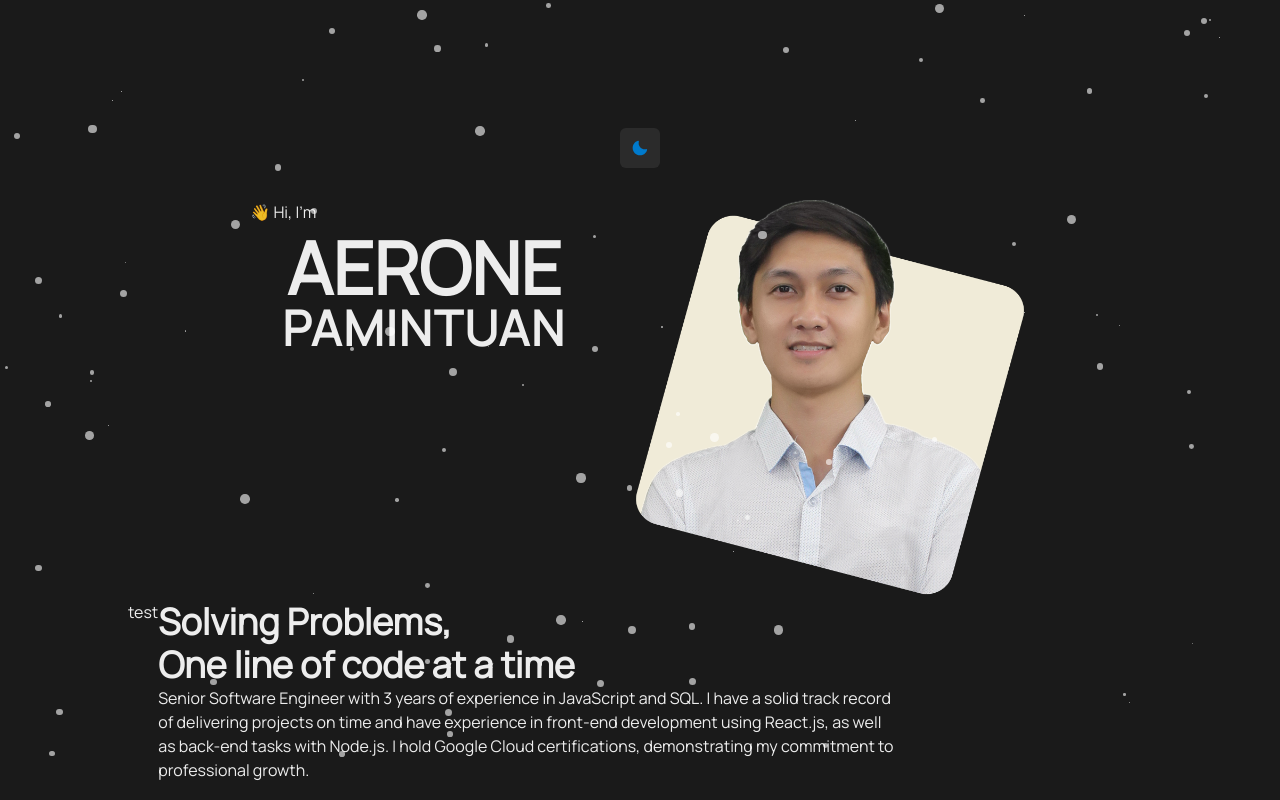
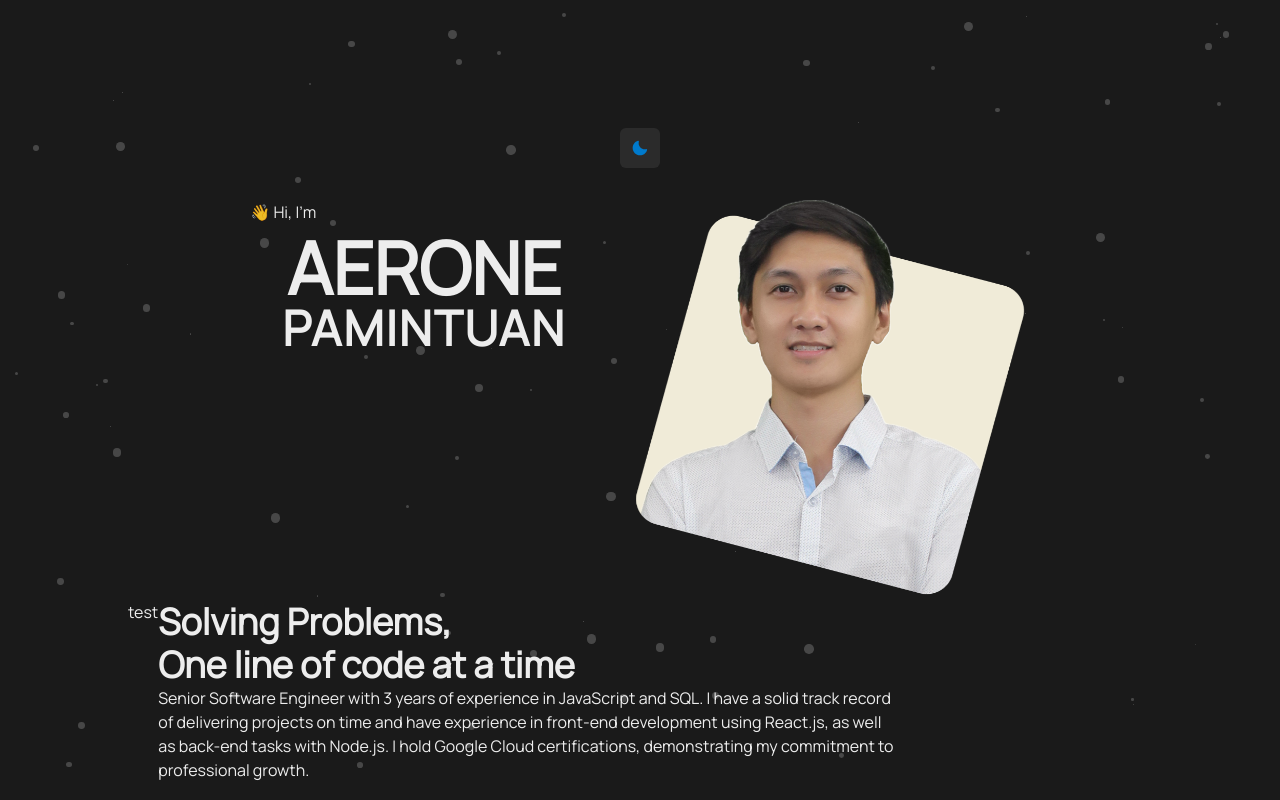
Before and after one commit to Aeroneeee/aerone-website, a React (Vite) app: page / in a window 1280 px wide. Built offline with nearby package versions, Linux system fonts and the light colour scheme.

Commit message:
♻️ refactor code

```diff
--- a/src/App.jsx
+++ b/src/App.jsx
@@ -7,7 +7,7 @@ import {
 } from 'react-router-dom';
 import { Center, Flex, useColorMode } from '@chakra-ui/react';
 
-import Home from 'components/Home';
+import Main from 'components/Main';
 import Loader from 'components/Loader';
 import Background from 'components/Background';
 
@@ -26,7 +26,6 @@ function App() {
 
 	return (
 		<Router>
-			{colorMode == 'dark' && <Background />}
 			{load ? (
 				<Flex
 					width='100vw'
@@ -39,10 +38,13 @@ function App() {
 					</Center>
 				</Flex>
 			) : (
-				<Routes>
-					<Route path='/' element={<Home />} />
-					<Route path='*' element={<Navigate to='/' />} />
-				</Routes>
+				<>
+					{colorMode == 'dark' && <Background />}
+					<Routes>
+						<Route path='/' element={<Main />} />
+						<Route path='*' element={<Navigate to='/' />} />
+					</Routes>
+				</>
 			)}
 		</Router>
 	);
--- a/src/components/Background/index.jsx
+++ b/src/components/Background/index.jsx
@@ -4,7 +4,7 @@ import './styles.css';
 
 const Background = () => {
 	const starSize = 10;
-	const starMoveSpeed = 0.001;
+	const starMoveSpeed = 0.0005;
 	const starCount = 100;
 	const [stars, setStars] = useState([]);
 	const [cursorPosition, setCursorPosition] = useState({ x: 0, y: 0 });
@@ -59,6 +59,7 @@ const Background = () => {
 							(cursorPosition.y - window.innerHeight / 2) *
 								starMoveSpeed *
 								star.z,
+						transform: 'left 0.5s ease, top 0.5s ease',
 						width: `${star.z / starSize}px`,
 						height: `${star.z / starSize}px`,
 					}}
--- a/src/components/Background/styles.css
+++ b/src/components/Background/styles.css
@@ -13,5 +13,5 @@
 	height: 2px;
 	background-color: white;
 	border-radius: 50%;
-	opacity: 60%;
+	opacity: 20%;
 }
--- /dev/null
+++ b/src/components/Description.jsx
@@ -0,0 +1,24 @@
+import React from 'react';
+import { Box, Flex, Heading, Text } from '@chakra-ui/react';
+
+function Description() {
+	return (
+		<Flex justifyContent='center' w={['15em', '48em']}>
+			<Text>test</Text>
+			<Box>
+				<Heading>Solving Problems,</Heading>
+				<Heading>One line of code at a time</Heading>
+				<Text>
+					Senior Software Engineer with 3 years of experience in
+					JavaScript and SQL. I have a solid track record of
+					delivering projects on time and have experience in front-end
+					development using React.js, as well as back-end tasks with
+					Node.js. I hold Google Cloud certifications, demonstrating
+					my commitment to professional growth.
+				</Text>
+			</Box>
+		</Flex>
+	);
+}
+
+export default Description;
--- a/src/components/Home.jsx
+++ /dev/null
@@ -1,81 +0,0 @@
-import React from 'react';
-import {
-	Box,
-	Center,
-	Flex,
-	Heading,
-	Text,
-	Stack,
-	Image,
-	VStack,
-	useColorMode,
-	IconButton,
-} from '@chakra-ui/react';
-import { MoonIcon, SunIcon } from '@chakra-ui/icons';
-
-import profile from 'assets/profile.png';
-
-function Home() {
-	const { colorMode, toggleColorMode } = useColorMode();
-
-	return (
-		<Box mt={['2em', '8em']} mx={['2em', '8em']}>
-			<Flex justifyContent='center' mb='2em'>
-				<IconButton
-					color='primary'
-					onClick={toggleColorMode}
-					icon={colorMode == 'light' ? <SunIcon /> : <MoonIcon />}
-				/>
-			</Flex>
-			<Flex
-				justifyContent='center'
-				direction={['column-reverse', 'row']}
-				gap={['1em', '4em']}
-			>
-				<Stack>
-					<Text>👋 Hi, I’m</Text>
-					<Center ml='2em'>
-						<VStack spacing='0'>
-							<Heading as='h1' size='4xl' textAlign='center'>
-								AERONE
-							</Heading>
-							<Heading
-								as='h1'
-								size='2xl'
-								textAlign='center'
-								letterSpacing={['4px', '2px']}
-							>
-								PAMINTUAN
-							</Heading>
-						</VStack>
-					</Center>
-				</Stack>
-				<Center>
-					<Image
-						src={profile}
-						alt='Aerone Pamintuan'
-						boxSize={['200', '400']}
-					/>
-				</Center>
-			</Flex>
-			<Flex justifyContent='center' w={['15em', '48em']}>
-				<Text>test</Text>
-				<Box>
-					<Heading>Solving Problems,</Heading>
-					<Heading>One line of code at a time</Heading>
-					<Text>
-						Senior Software Engineer with 3 years of experience in
-						JavaScript and SQL. I have a solid track record of
-						delivering projects on time and have experience in
-						front-end development using React.js, as well as
-						back-end tasks with Node.js. I hold Google Cloud
-						certifications, demonstrating my commitment to
-						professional growth.
-					</Text>
-				</Box>
-			</Flex>
-		</Box>
-	);
-}
-
-export default Home;
--- /dev/null
+++ b/src/components/Main.jsx
@@ -0,0 +1,26 @@
+import React from 'react';
+import { Box, Flex, useColorMode, IconButton } from '@chakra-ui/react';
+import { MoonIcon, SunIcon } from '@chakra-ui/icons';
+
+import Name from 'components/Name';
+import Description from 'components/Description';
+
+function Main() {
+	const { colorMode, toggleColorMode } = useColorMode();
+
+	return (
+		<Box mt={['2em', '8em']} mx={['2em', '8em']}>
+			<Flex justifyContent='center' mb='2em'>
+				<IconButton
+					color='primary'
+					onClick={toggleColorMode}
+					icon={colorMode == 'light' ? <SunIcon /> : <MoonIcon />}
+				/>
+			</Flex>
+			<Name />
+			<Description />
+		</Box>
+	);
+}
+
+export default Main;
--- /dev/null
+++ b/src/components/Name.jsx
@@ -0,0 +1,50 @@
+import React from 'react';
+import {
+	Center,
+	Flex,
+	Heading,
+	Text,
+	Stack,
+	Image,
+	VStack,
+} from '@chakra-ui/react';
+
+import profile from 'assets/profile.png';
+
+function Name() {
+	return (
+		<Flex
+			justifyContent='center'
+			direction={['column-reverse', 'row']}
+			gap={['1em', '4em']}
+		>
+			<Stack>
+				<Text>👋 Hi, I’m</Text>
+				<Center ml='2em'>
+					<VStack spacing='0'>
+						<Heading as='h1' size='4xl' textAlign='center'>
+							AERONE
+						</Heading>
+						<Heading
+							as='h1'
+							size='2xl'
+							textAlign='center'
+							letterSpacing={['4px', '2px']}
+						>
+							PAMINTUAN
+						</Heading>
+					</VStack>
+				</Center>
+			</Stack>
+			<Center zIndex={1}>
+				<Image
+					src={profile}
+					alt='Aerone Pamintuan'
+					boxSize={['200', '400']}
+				/>
+			</Center>
+		</Flex>
+	);
+}
+
+export default Name;
--- a/src/customTheme.js
+++ b/src/customTheme.js
@@ -18,6 +18,11 @@ export default extendTheme({
 		primary: '#007ACC',
 		secondary: '#009400',
 	},
+	// components: (props) => ({
+	// 	Heading: {
+	// 		color: mode('#FF0', '#00F')(props),
+	// 	},
+	// }),
 	// colors: (props) => ({
 	// 	primary: '#007ACC',
 	// 	secondary: '#009400',
```
